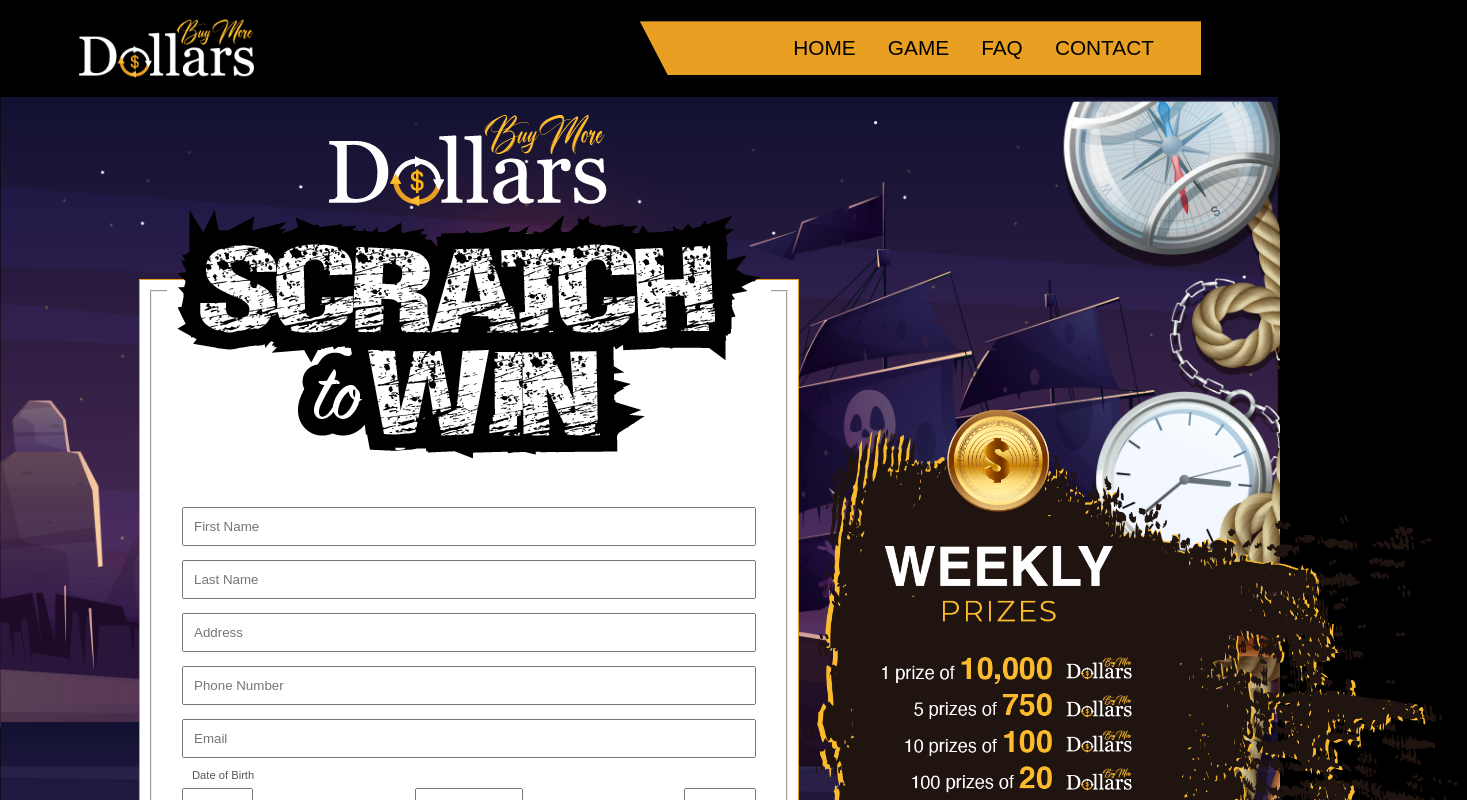
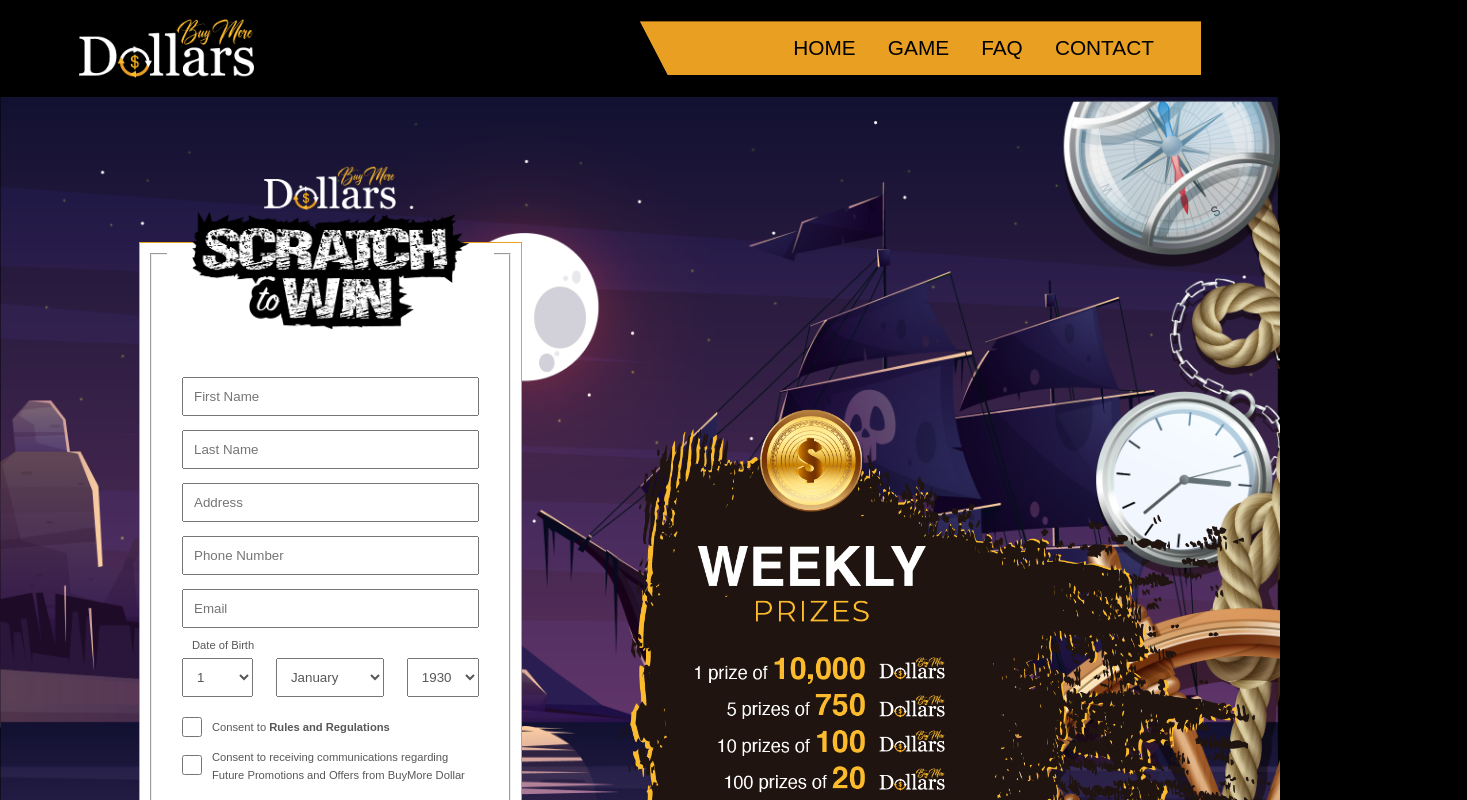
Before and after one commit to bull-chris/scratch-to-win, a React (Create React App) app in the folder scratch-to-win-react/: page / in a window 1280 px wide. Shown: the top 800 px of the page, 1467 px wide, since content can reach past the window. Built offline with nearby package versions, Linux system fonts and the light colour scheme.

Commit message:
legend image width set to 90%

```diff
--- a/scratch-to-win-react/src/css/form-style.css
+++ b/scratch-to-win-react/src/css/form-style.css
@@ -12,8 +12,6 @@
 
 .formWrapper{
     position: relative;
-    width: 500px;
-    height: 800px;
     padding: 15px;
     background-color: white;
     box-shadow:
@@ -25,6 +23,10 @@
     width: auto;
     margin-left: auto;
     margin-right: auto;
+}
+
+legend img{
+    width:90%;
 }
 
 /* Input Stlyes */
```
